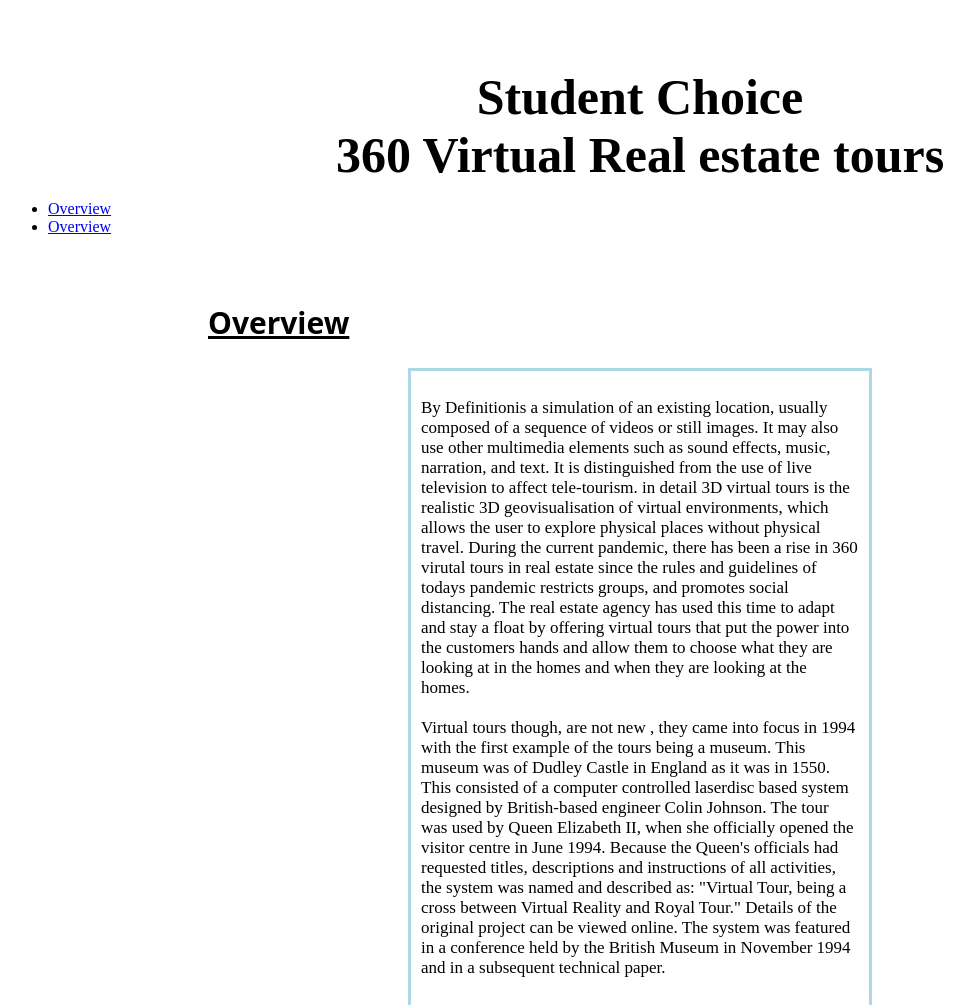
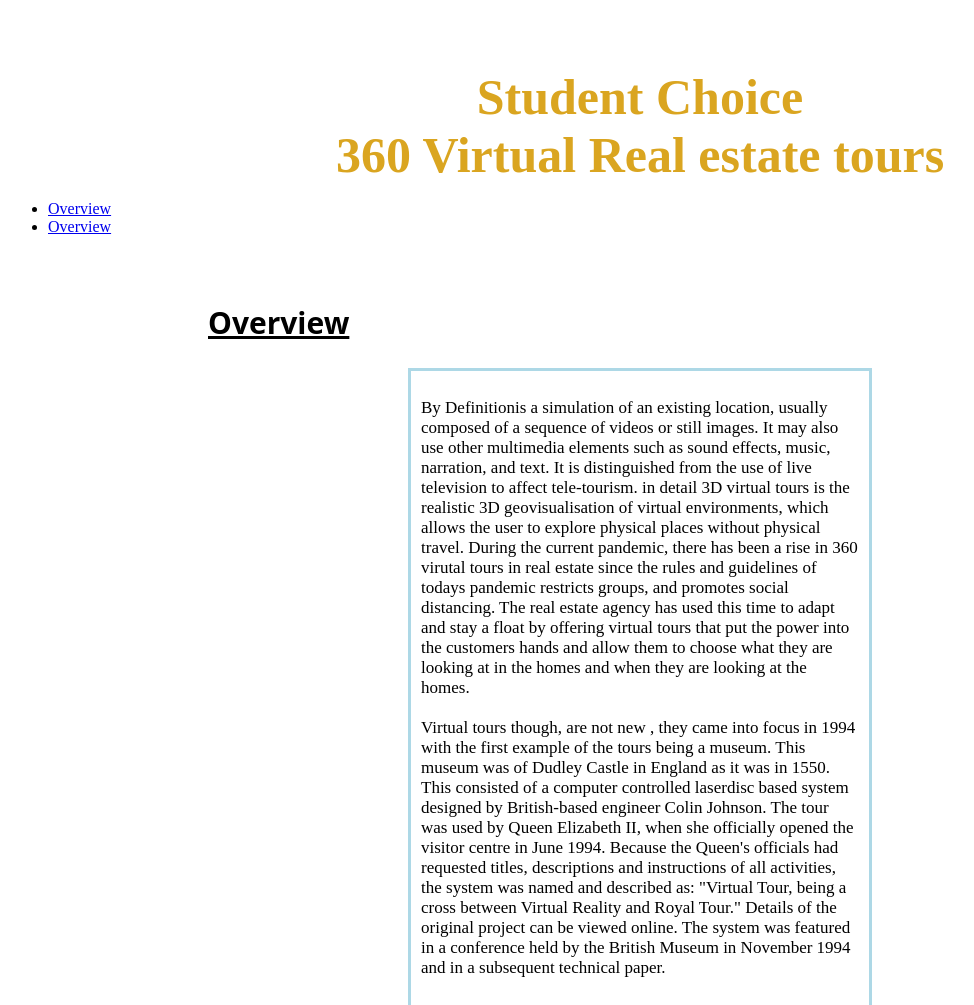
Before and after one commit to breacamp/breacamp.github.io, a plain HTML site: page index.html in a window 1280 px wide. Shown: the top 1005 px of the page, without its empty margins (0-974 px from the left). Drawn offline with Linux system fonts and the light colour scheme.

Commit message:
Update index.css

```diff
--- a/resources/css/index.css
+++ b/resources/css/index.css
@@ -2,7 +2,7 @@
 
 .header{
 margin: 10px auto;
-color:black;
+color:goldenrod;
 height: auto;
 text-align: center;
 font-family:'Times New Roman';
```
